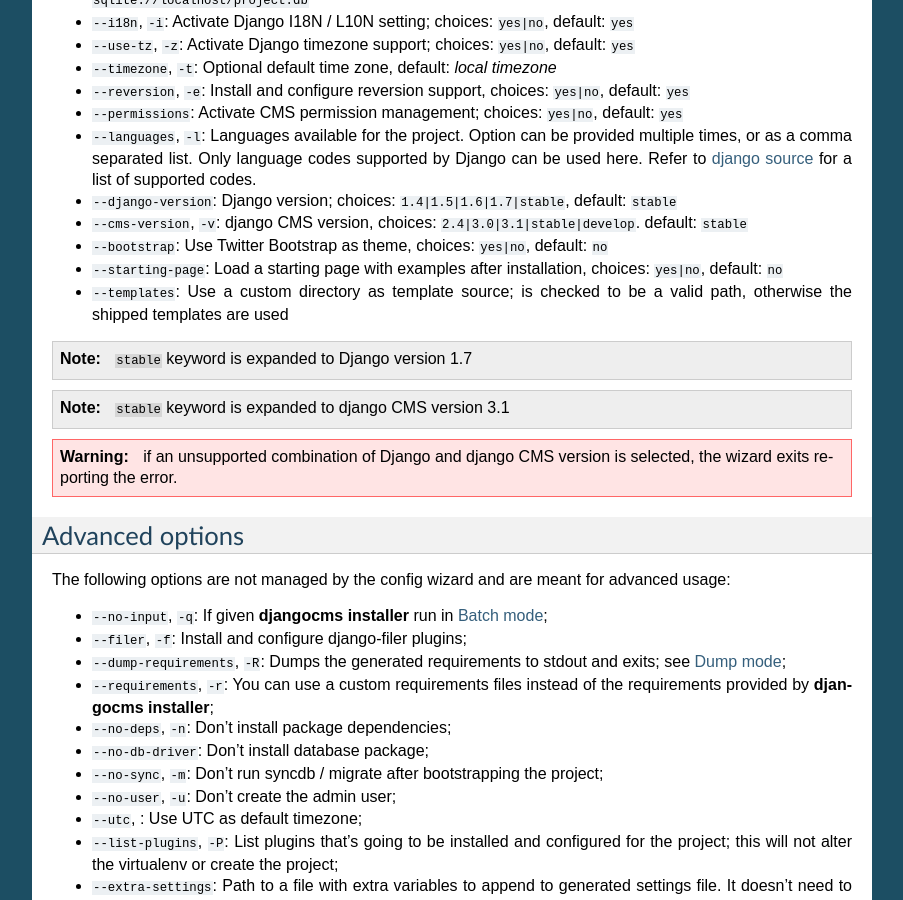
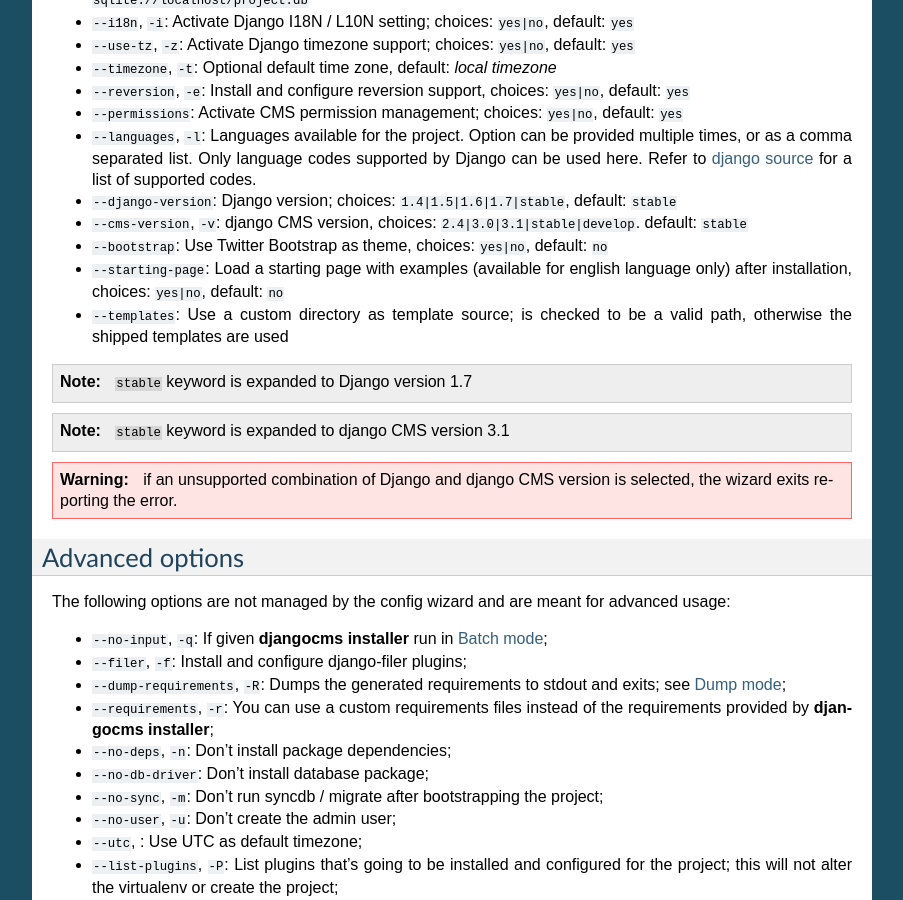
Before and after one commit to nephila/djangocms-installer, a Sphinx documentation site: the page built from docs/reference.rst, in a window 1280 px wide and 900 px high, scrolled down 473 px. Shown: the whole window, without its empty margins (198-1101 px from the left). Built offline with Sphinx 7.4.7, drawn with Linux system fonts in a browser that asks for light colours; formulas are drawn with MathJax 3.

Commit message:
Clarify that example page is for english only

```diff
--- a/docs/reference.rst
+++ b/docs/reference.rst
@@ -39,8 +39,8 @@
 * ``--cms-version``, ``-v``: django CMS version, choices: ``2.4|3.0|3.1|stable|develop``.
   default: ``stable``
 * ``--bootstrap``: Use Twitter Bootstrap as theme, choices: ``yes|no``, default: ``no``
-* ``--starting-page``: Load a starting page with examples after installation,
-  choices: ``yes|no``, default: ``no``
+* ``--starting-page``: Load a starting page with examples (available for english language only)
+  after installation, choices: ``yes|no``, default: ``no``
 * ``--templates``: Use a custom directory as template source; is checked to be a valid path,
   otherwise the shipped templates are used
 
```
Also changed, not shown: 1 other file.
